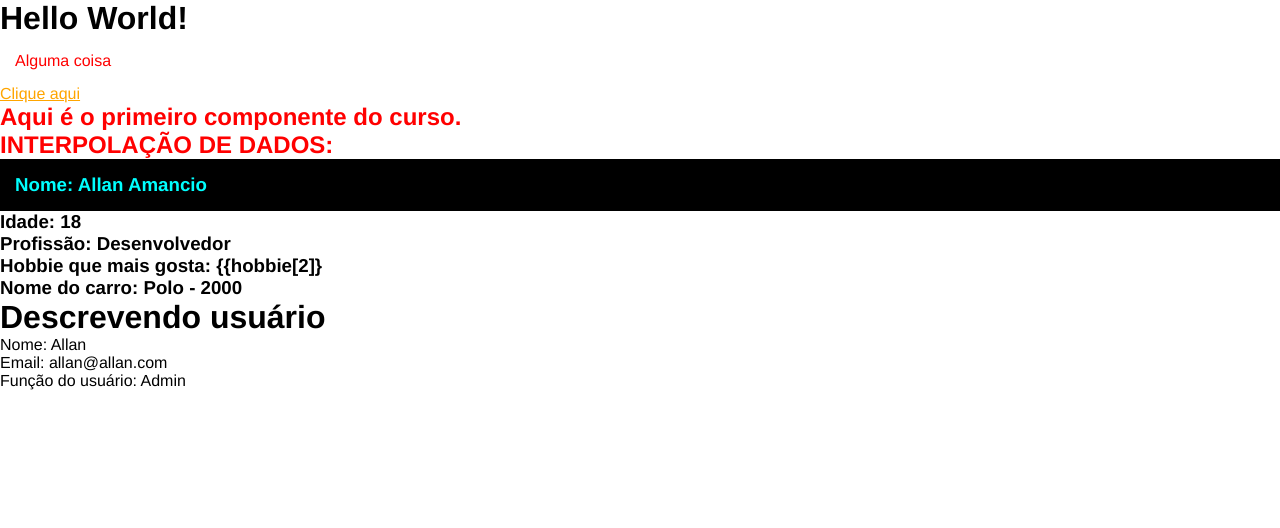
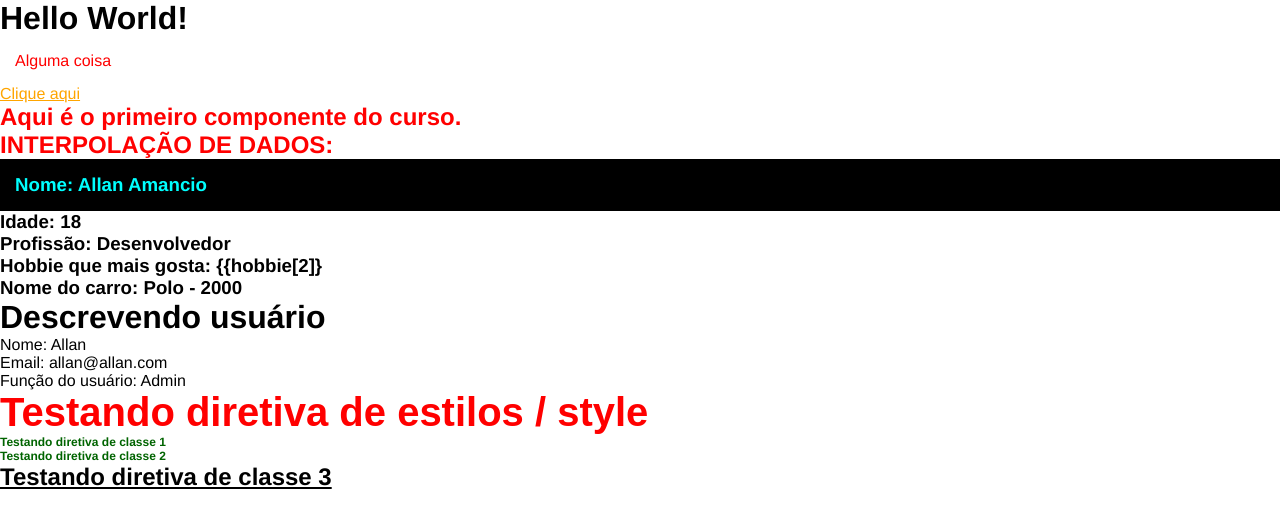
Before and after one commit to AllanSmithll/curso-angular-youtube, an Angular app in the folder 01-hello-world/: page / in a window 1280 px wide. Shown: the top 528 px of the page. Built offline with nearby package versions, Linux system fonts and the light colour scheme.

Commit message:
Aula de Directives

```diff
--- a/01-hello-world/src/app/app.component.html
+++ b/01-hello-world/src/app/app.component.html
@@ -5,3 +5,4 @@
 </div>
 <app-first-component></app-first-component>
 <app-parent-data [name]="userName" [userData]="userData"></app-parent-data>
+<app-directives></app-directives>
--- a/01-hello-world/src/app/components/directives/directives.component.html
+++ b/01-hello-world/src/app/components/directives/directives.component.html
@@ -1 +1,6 @@
-<p>directives works!</p>
+<h2 [ngStyle]="{'font-size': size + 'px', 'font-family': font, 'color': color}">
+    Testando diretiva de estilos / style
+</h2>
+<h2 [ngClass]="classes">Testando diretiva de classe 1</h2>
+<h2 [ngClass]="classes">Testando diretiva de classe 2</h2>
+<h2 [ngClass]="underline">Testando diretiva de classe 3</h2>
--- a/01-hello-world/src/app/components/directives/directives.component.sass
+++ b/01-hello-world/src/app/components/directives/directives.component.sass
@@ -0,0 +1,8 @@
+.small-title
+    font-size: 12px
+
+.green-title
+    color: darkgreen
+
+.underline-title
+    text-decoration: underline
--- a/01-hello-world/src/app/components/directives/directives.component.ts
+++ b/01-hello-world/src/app/components/directives/directives.component.ts
@@ -6,5 +6,11 @@
   styleUrls: ['./directives.component.sass']
 })
 export class DirectivesComponent {
+  size = 40;
+  font = 'Arial';
+  color = 'red';
 
+  classes = ['green-title', 'small-title']
+
+  underline = 'underline-title';
 }
```
Also changed, not shown: 1 other file (tests, documents, lock files or other folders).
